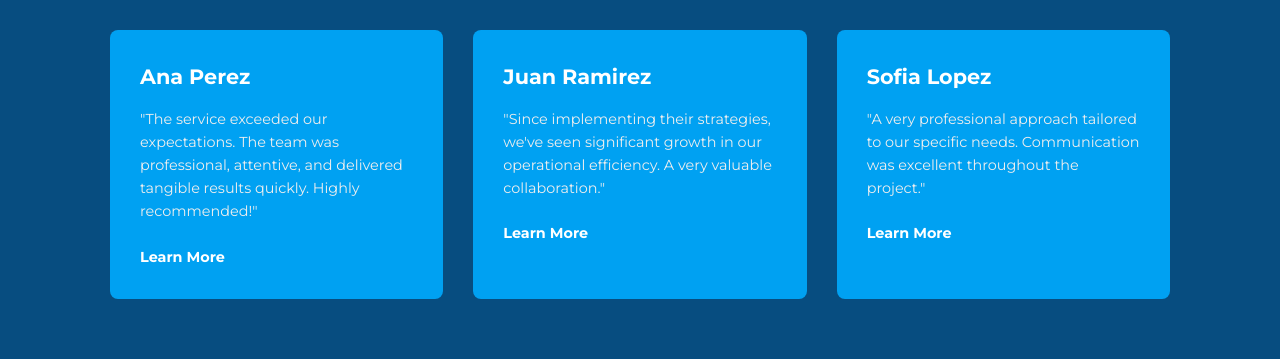
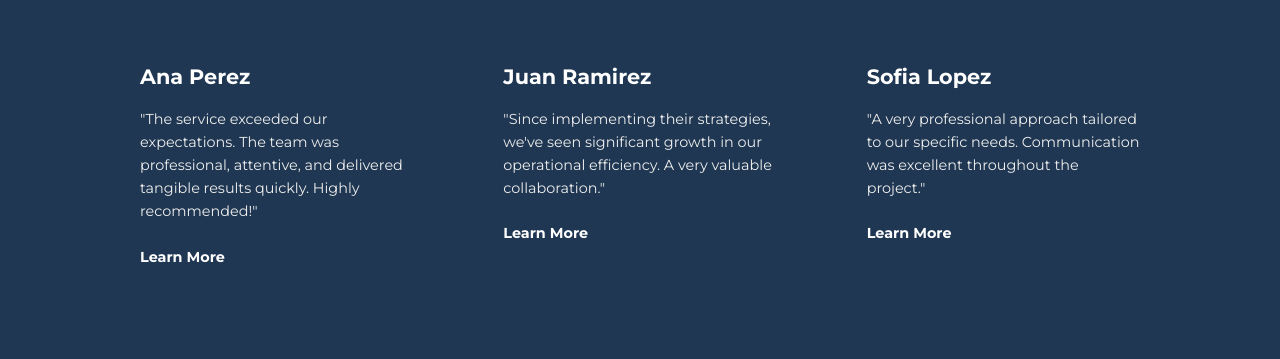
Before and after one commit to Turel404/Turel404.github.io, a plain HTML site: page Index.html in a window 1280 px wide. Shown: the part 740-1099 px from the top of the page. Drawn offline with Linux system fonts and the light colour scheme.

Commit message:
Update styles.css

```diff
--- a/styles.css
+++ b/styles.css
@@ -172,7 +172,7 @@ ul {
 
 /* Services Section */
 .services {
-    background-color: #074D80; /* Color oscuro principal */
+    background-color: #1F3752; /* Color oscuro principal */
     color: #fff;
     padding: 60px 0;
     text-align: center;
@@ -196,7 +196,7 @@ ul {
 }
 
 .service-card {
-    background-color: #00A1F2; /* Un tono ligeramente más claro que el fondo */
+    background-color: ##074D80; /* Un tono ligeramente más claro que el fondo */
     padding: 30px;
     border-radius: 8px;
     text-align: left;
```
